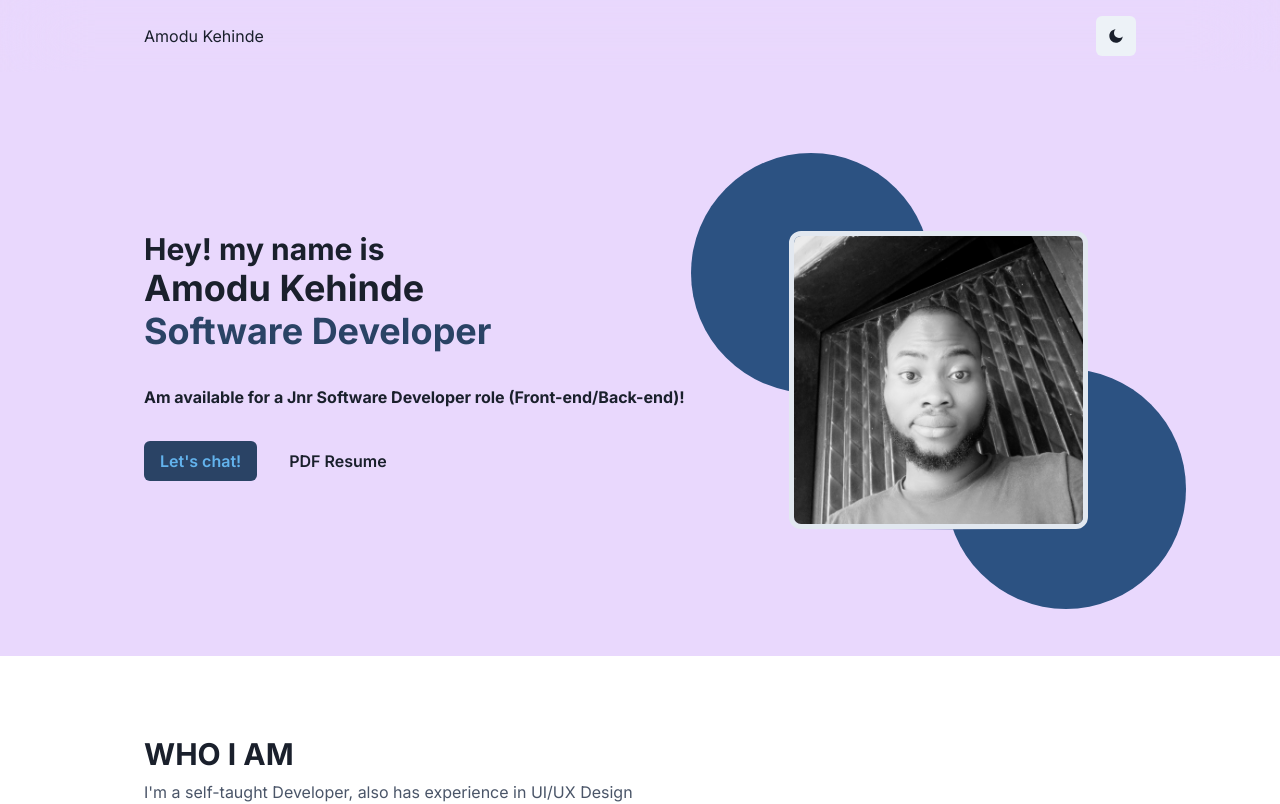
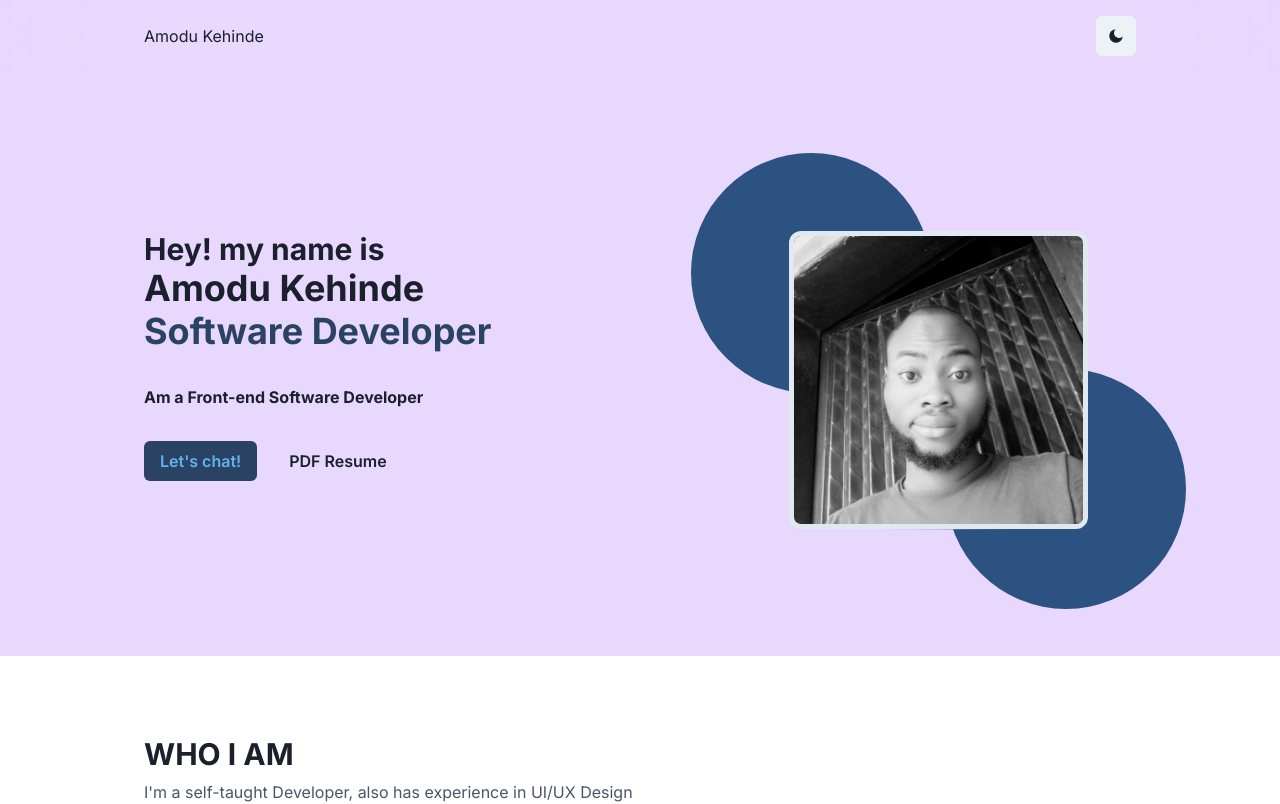
Before and after one commit to iamkennis/new-portfolio, a Next.js app: page / in a window 1280 px wide. Shown: the top 804 px of the page. Built offline with nearby package versions, Linux system fonts and the light colour scheme.

Commit message:
fix changes

```diff
--- a/src/sections/hero/HeroSection.tsx
+++ b/src/sections/hero/HeroSection.tsx
@@ -88,7 +88,7 @@ export const HeroSection = () => {
               </AnimateChild>
               <AnimateChild>
                 <Text fontWeight="bold" colorScheme="gray">
-                  Am available for a Jnr Software Developer role (Front-end/Back-end)!
+                  Am a Front-end Software Developer
                 </Text>
               </AnimateChild>
               <AnimateChild>
```
